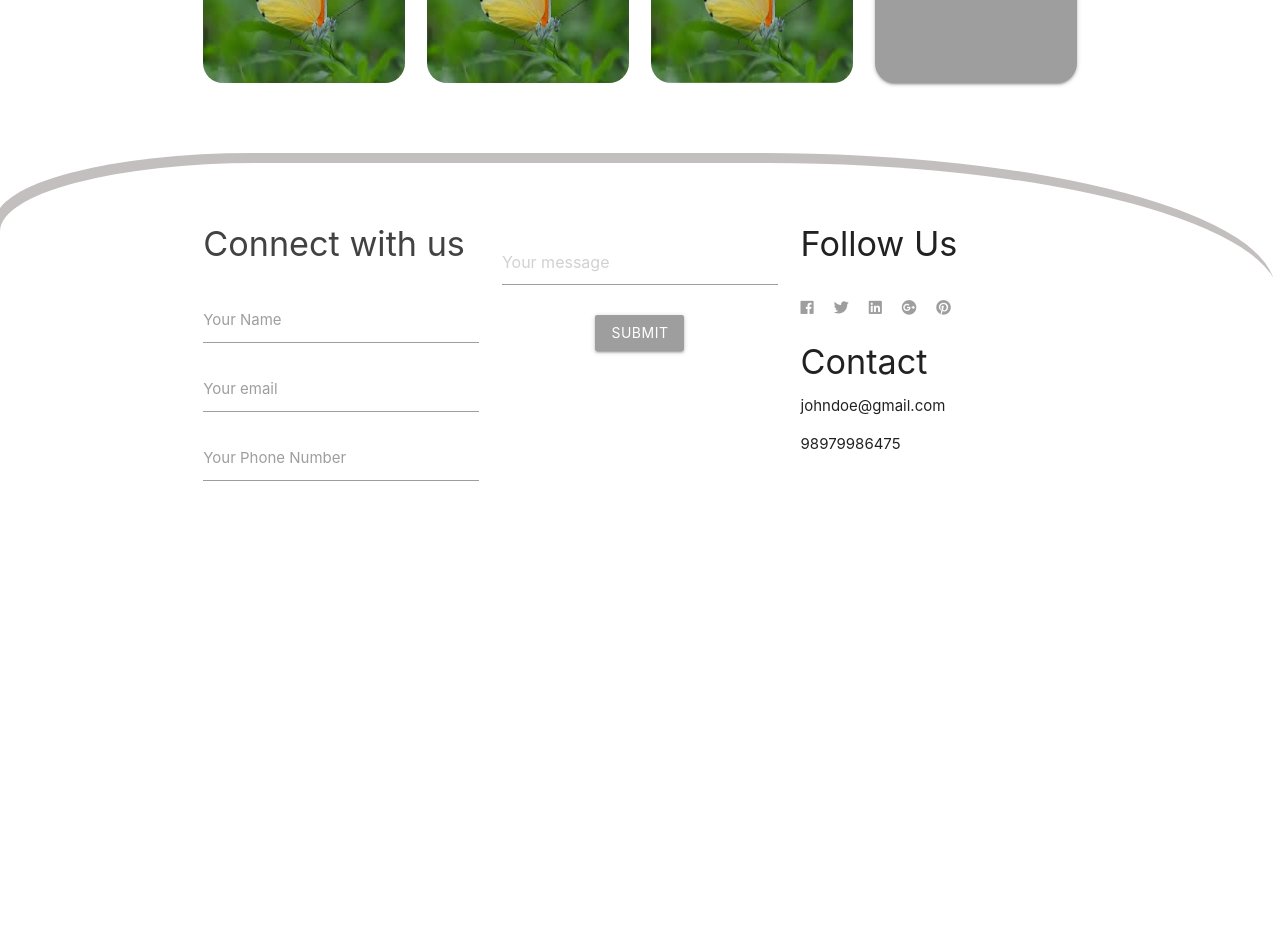
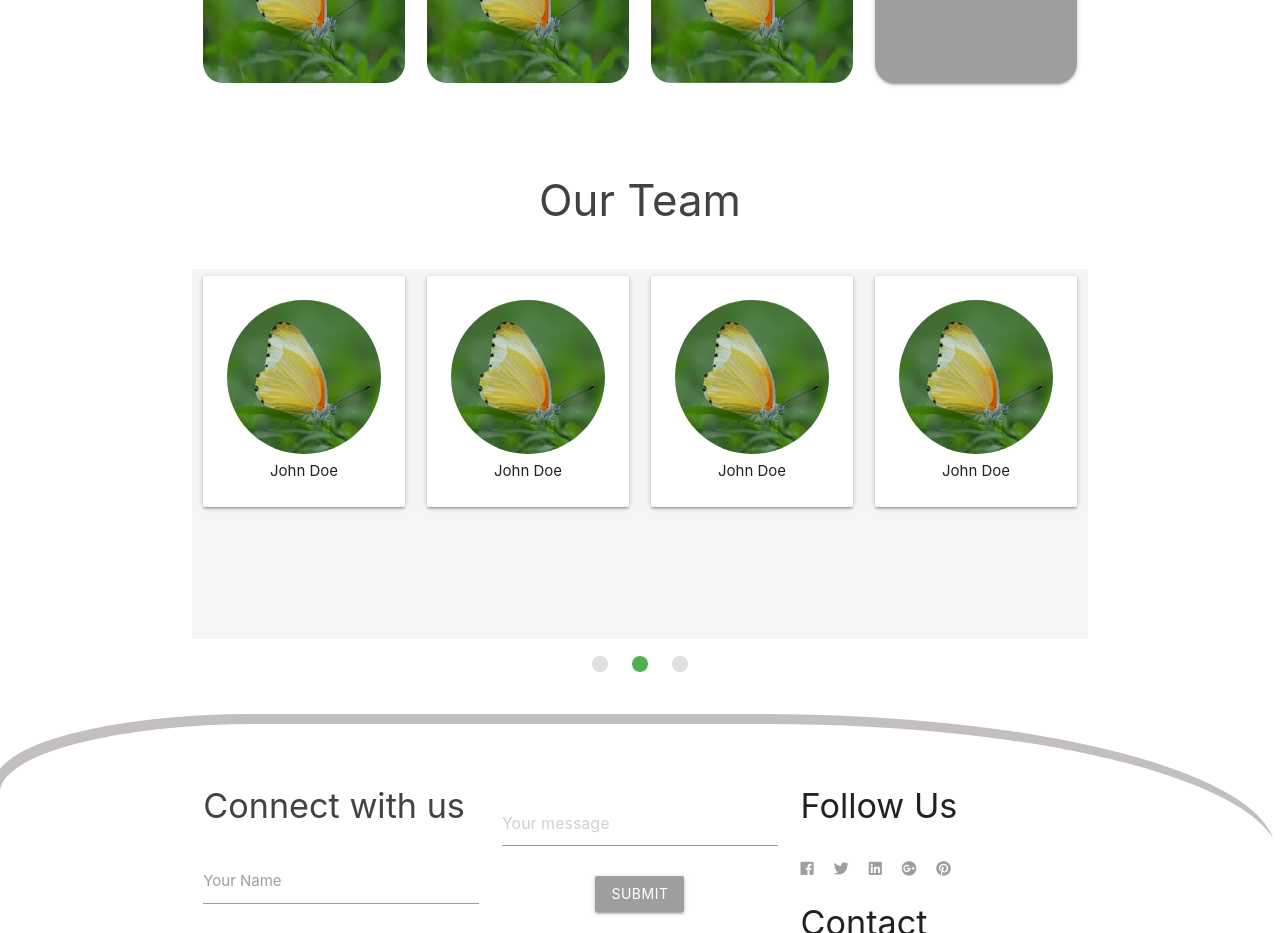
Before and after one commit to IEDCMEC/iedc-web, a React (Create React App) app in the folder frontend/: page / in a window 1280 px wide. Shown: the part 2080-3013 px from the top of the page. Before the commit the page ends 2614 px from the top, so only its background shows below. Built offline with nearby package versions, Linux system fonts and the light colour scheme.

Commit message:
Added the Team section

```diff
--- a/frontend/src/components/Landing.jsx
+++ b/frontend/src/components/Landing.jsx
@@ -16,12 +16,10 @@ const Landing = () => {
 			<About/>
 			<Achievements/>
 			<Gallery/>
-
+			<Team/>
 			<Contact/>
 		</div>
 	)
 }
 
 export default Landing
-
-/* 	<Team/> */
--- a/frontend/src/components/Team.jsx
+++ b/frontend/src/components/Team.jsx
@@ -1,36 +1,114 @@
-import React from 'react'
+import React, { useEffect } from 'react'
+import M from 'materialize-css/dist/js/materialize.min.js';
 
 const Team = () => {
+
+	useEffect(() => {
+		// var height = window.innerWidth > 440 ? 265 : 370
+		const options = {
+			height:370,
+			interval:4000
+		}
+		var elems = document.querySelectorAll('.slider');
+		M.Slider.init(elems,options);
+		console.log( window.innerWidth);
+	})
+
+
+
 	return (
 		<section className="section team">
 			<div className="container">
 				<div className="center">
+				<h3 className='grey-text text-darken-3 center-align' id="bottom_margin">Our Team</h3>
 					<div className="slider">
-						<ul className="slides">
+						<ul className="slides grey lighten-4">
 							<li>
-								<div className="card-panel">
-									<img src={require('../Assets/sample.jpeg')} alt="" className="circle" />
-									<span>Name</span>
+								<div class="row">
+									<div className="col s6 m3">
+										<div className="card-panel">
+											<img src={require('../Assets/sample.jpeg')} alt="" className="circle" />
+											<span>John Doe</span>
+										</div>
+									</div>
+									<div className="col s6 m3">
+										<div className="card-panel">
+											<img src={require('../Assets/sample.jpeg')} alt="" className="circle" />
+											<span>John Doe</span>
+										</div>
+									</div>
+									<div className="col s6 m3">
+										<div className="card-panel">
+											<img src={require('../Assets/sample.jpeg')} alt="" className="circle" />
+											<span>John Doe</span>
+										</div>
+
+									</div>
+									<div className="col s6 m3">
+										<div className="card-panel">
+											<img src={require('../Assets/sample.jpeg')} alt="" className="circle" />
+											<span>John Doe</span>
+										</div>
+									</div>
 								</div>
 							</li>
 							<li>
-								<div className="card-panel">
-									<img src={require('../Assets/sample.jpeg')} alt="" className="circle" />
-									<span>Name</span>
+								<div class="row">
+									<div className="col s6 m3">
+										<div className="card-panel">
+											<img src={require('../Assets/s2.jpeg')} alt="" className="circle" />
+											<span>John Doe</span>
+										</div>
+									</div>
+									<div className="col s6 m3">
+										<div className="card-panel">
+											<img src={require('../Assets/s2.jpeg')} alt="" className="circle" />
+											<span>John Doe</span>
+										</div>
+									</div>
+									<div className="col s6 m3">
+										<div className="card-panel">
+											<img src={require('../Assets/s2.jpeg')} alt="" className="circle" />
+											<span>John Doe</span>
+										</div>
+									</div>
+									<div className="col s6 m3">
+										<div className="card-panel">
+											<img src={require('../Assets/s2.jpeg')} alt="" className="circle" />
+											<span>John Doe</span>
+										</div>
+									</div>
 								</div>
 							</li>
 							<li>
-								<div className="card-panel">
-									<img src={require('../Assets/sample.jpeg')} alt="" className="circle" />
-									<span>Name</span>
+								<div class="row">
+									<div className="col s6 m3">
+										<div className="card-panel">
+											<img src={require('../Assets/sample.jpeg')} alt="" className="circle" />
+											<span>John Doe</span>
+										</div>
+									</div>
+									<div className="col s6 m3">
+										<div className="card-panel">
+											<img src={require('../Assets/sample.jpeg')} alt="" className="circle" />
+											<span>John Doe</span>
+										</div>
+									</div>
+									<div className="col s6 m3">
+										<div className="card-panel">
+											<img src={require('../Assets/sample.jpeg')} alt="" className="circle" />
+											<span>John Doe</span>
+										</div>
+									</div>
+									<div className="col s6 m3">
+										<div className="card-panel">
+											<img src={require('../Assets/sample.jpeg')} alt="" className="circle" />
+											<span>John Doe</span>
+										</div>
+									</div>
 								</div>
 							</li>
-							<li>
-								<div className="card-panel">
-									<img src={require('../Assets/sample.jpeg')} alt="" className="circle" />
-									<span>Name</span>
-								</div>
-							</li>
+
 						</ul>
 					</div>
 				</div>
```
Also changed, not shown: frontend/src/index.css (line endings or trailing spaces).
